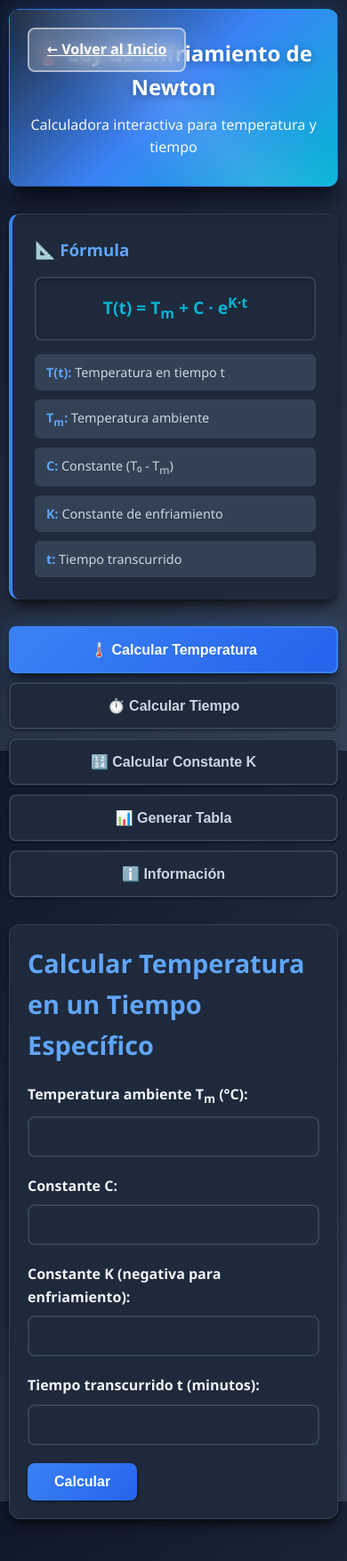
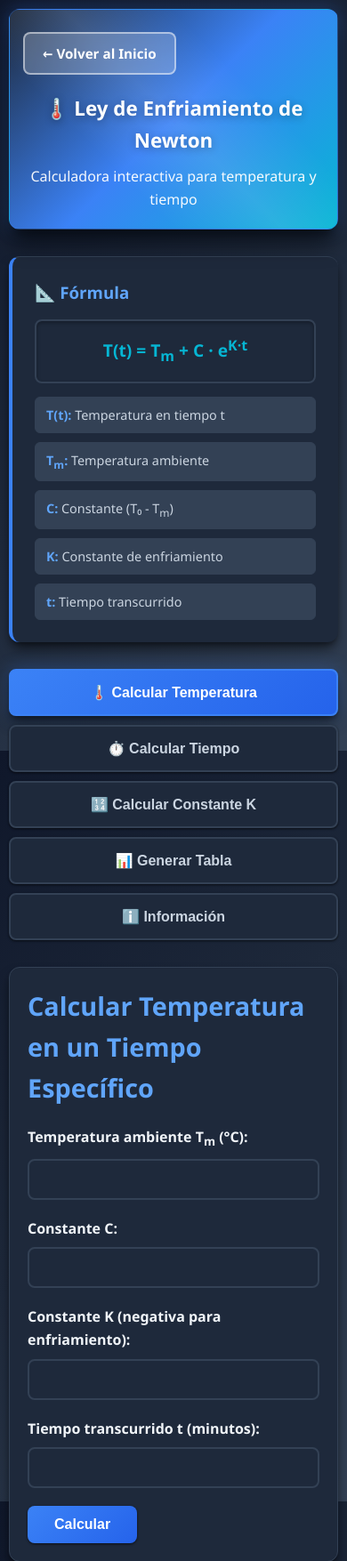
Before and after one commit to Neid-09/EC_PROYECT, a Flask app: page /newton in a window 390 px wide. Shown: the top 1755 px of the page at 89% size. Run offline with Flask 3, Linux system fonts and the light colour scheme.

Commit message:
feat: Mejorar estilos de diseño y responsividad en CSS

```diff
--- a/static/css/styles.css
+++ b/static/css/styles.css
@@ -40,6 +40,9 @@
     --glow-primary: 0 0 20px rgba(59, 130, 246, 0.3);
     --glow-secondary: 0 0 20px rgba(6, 182, 212, 0.3);
     --glow-accent: 0 0 20px rgba(139, 92, 246, 0.3);
+
+    /* Prevenir overscroll que muestra fondo blanco */
+    overscroll-behavior: none;
 }
 
 * {
@@ -48,13 +51,23 @@
     box-sizing: border-box;
 }
 
+html {
+    background-color: #0f172a;
+    min-height: 100%;
+}
+
 body {
     font-family: 'Segoe UI', Tahoma, Geneva, Verdana, sans-serif;
     background: linear-gradient(135deg, #0f172a 0%, #1e293b 50%, #334155 100%);
+    background-color: #0f172a;
     background-attachment: fixed;
+    background-repeat: no-repeat;
+    background-size: cover;
     color: var(--text-primary);
     line-height: 1.6;
     min-height: 100vh;
+    width: 100%;
+    position: relative;
 }
 
 /* Container */
@@ -67,7 +80,7 @@ body {
 /* Header */
 .header {
     text-align: center;
-    padding: 40px 20px;
+    padding: 40px 20px 30px;
     background: linear-gradient(135deg, #1e293b 0%, #3b82f6 50%, #06b6d4 100%);
     color: white;
     border-radius: 12px;
@@ -76,6 +89,9 @@ body {
     position: relative;
     overflow: hidden;
     border: 1px solid rgba(59, 130, 246, 0.3);
+    display: flex;
+    flex-direction: column;
+    align-items: center;
 }
 
 .header::before {
@@ -533,12 +549,31 @@ table tbody td {
 
 /* Responsive Design */
 @media (max-width: 768px) {
+    /* Prevenir el fondo blanco en dispositivos móviles */
+    html {
+        overflow-x: hidden;
+        -webkit-overflow-scrolling: touch;
+    }
+
+    body {
+        position: relative;
+        overflow-x: hidden;
+        width: 100%;
+    }
+
     .header h1 {
         font-size: 1.8rem;
     }
 
     .subtitle {
         font-size: 1rem;
+    }
+
+    .btn-back {
+        font-size: 0.9rem;
+        padding: 8px 16px;
+        margin-bottom: 15px;
+        align-self: center;
     }
 
     .nav-tabs {
@@ -579,11 +614,18 @@ table tbody td {
     }
 
     .header {
-        padding: 30px 15px;
+        padding: 25px 15px 20px;
     }
 
     .header h1 {
-        font-size: 1.5rem;
+        font-size: 1.4rem;
+    }
+
+    .btn-back {
+        font-size: 0.85rem;
+        padding: 7px 14px;
+        margin-bottom: 12px;
+        align-self: center;
     }
 
     .formula {
@@ -902,25 +944,35 @@ table tbody td {
 }
 
 .btn-back {
-    position: absolute;
-    top: 20px;
-    left: 20px;
+    display: inline-flex;
+    align-items: center;
+    justify-content: center;
+    gap: 6px;
     padding: 10px 20px;
+    margin-bottom: 20px;
     background: rgba(255, 255, 255, 0.2);
     border: 2px solid rgba(255, 255, 255, 0.5);
     border-radius: 8px;
     color: white;
-    font-size: 1rem;
+    font-size: 0.95rem;
     font-weight: 600;
     cursor: pointer;
     transition: all 0.3s ease;
     backdrop-filter: blur(10px);
-    z-index: 10;
+    text-decoration: none;
+    width: fit-content;
+    align-self: flex-start;
+    position: relative;
+    z-index: 2;
+    white-space: nowrap;
 }
 
 .btn-back:hover {
     background: rgba(255, 255, 255, 0.3);
     transform: translateX(-5px);
+    text-decoration: none;
+    color: white;
+    box-shadow: 0 4px 12px rgba(0, 0, 0, 0.2);
 }
 
 /* Responsive para panel de bienvenida */
```
